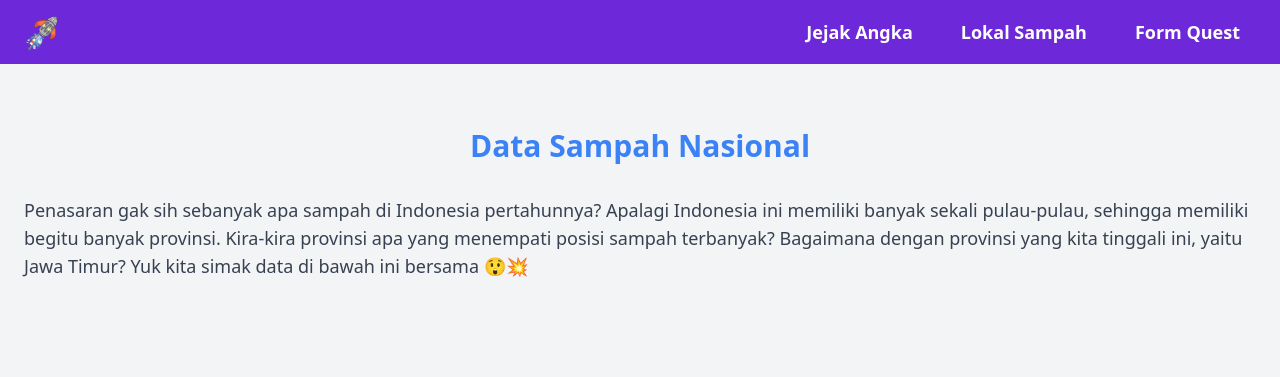
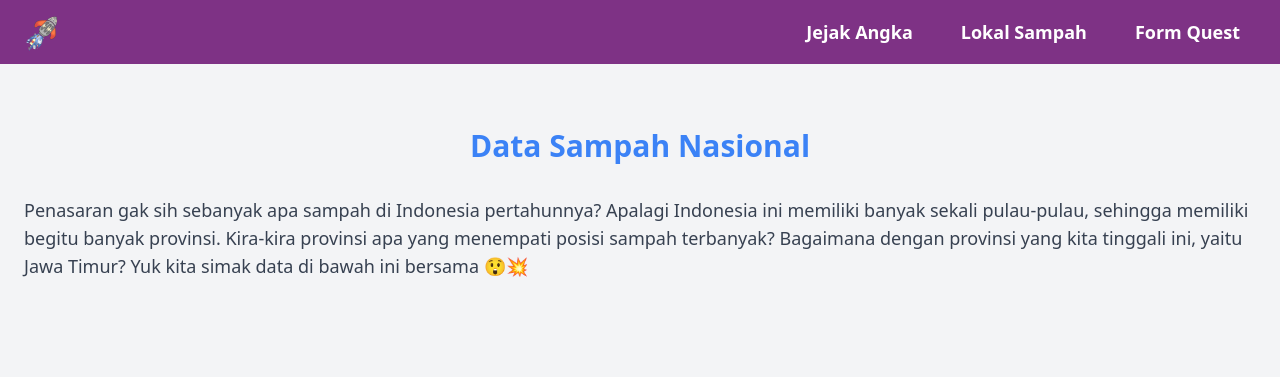
Before and after one commit to CodinginID/EcoTrack, a Flask app: page /jejak-angka in a window 1280 px wide. Shown: the top 377 px of the page. Run offline with Flask 3, Linux system fonts and the light colour scheme; some libraries are stand-ins or nearby versions.

Commit message:
feat(ecotrack): fix template home page angkasa

```diff
--- a/app/templates/form_question.html
+++ b/app/templates/form_question.html
@@ -16,7 +16,7 @@
         <script src="https://cdn.jsdelivr.net/npm/chart.js"></script>
 </head>
 
-<body class="bg-purple-700">
+<body class="" style="background-color: #7E3285;">
 
     <!-- Navbar -->
     <nav class="bg-emerald-600 shadow-lg">
--- a/app/templates/index2.html
+++ b/app/templates/index2.html
@@ -16,7 +16,7 @@
         <script src="https://cdn.jsdelivr.net/npm/chart.js"></script>
 </head>
 
-<body class="bg-purple-700">
+<body class="" style="background-color: #7E3285;">
 
     <!-- Navbar -->
     <nav class="bg-emerald-600 shadow-lg">
--- a/app/templates/jejak_angka.html
+++ b/app/templates/jejak_angka.html
@@ -16,7 +16,7 @@
         <script src="https://cdn.jsdelivr.net/npm/chart.js"></script>
 </head>
 
-<body class="bg-purple-700">
+<body class="" style="background-color: #7E3285;">
 
     <!-- Navbar -->
     <nav class="bg-emerald-600 shadow-lg">
--- a/app/templates/lokal_sampah.html
+++ b/app/templates/lokal_sampah.html
@@ -16,7 +16,7 @@
         <script src="https://cdn.jsdelivr.net/npm/chart.js"></script>
 </head>
 
-<body class="bg-purple-700">
+<body class="" style="background-color: #7E3285;">
 
     <!-- Navbar -->
     <nav class="bg-emerald-600 shadow-lg">
```
